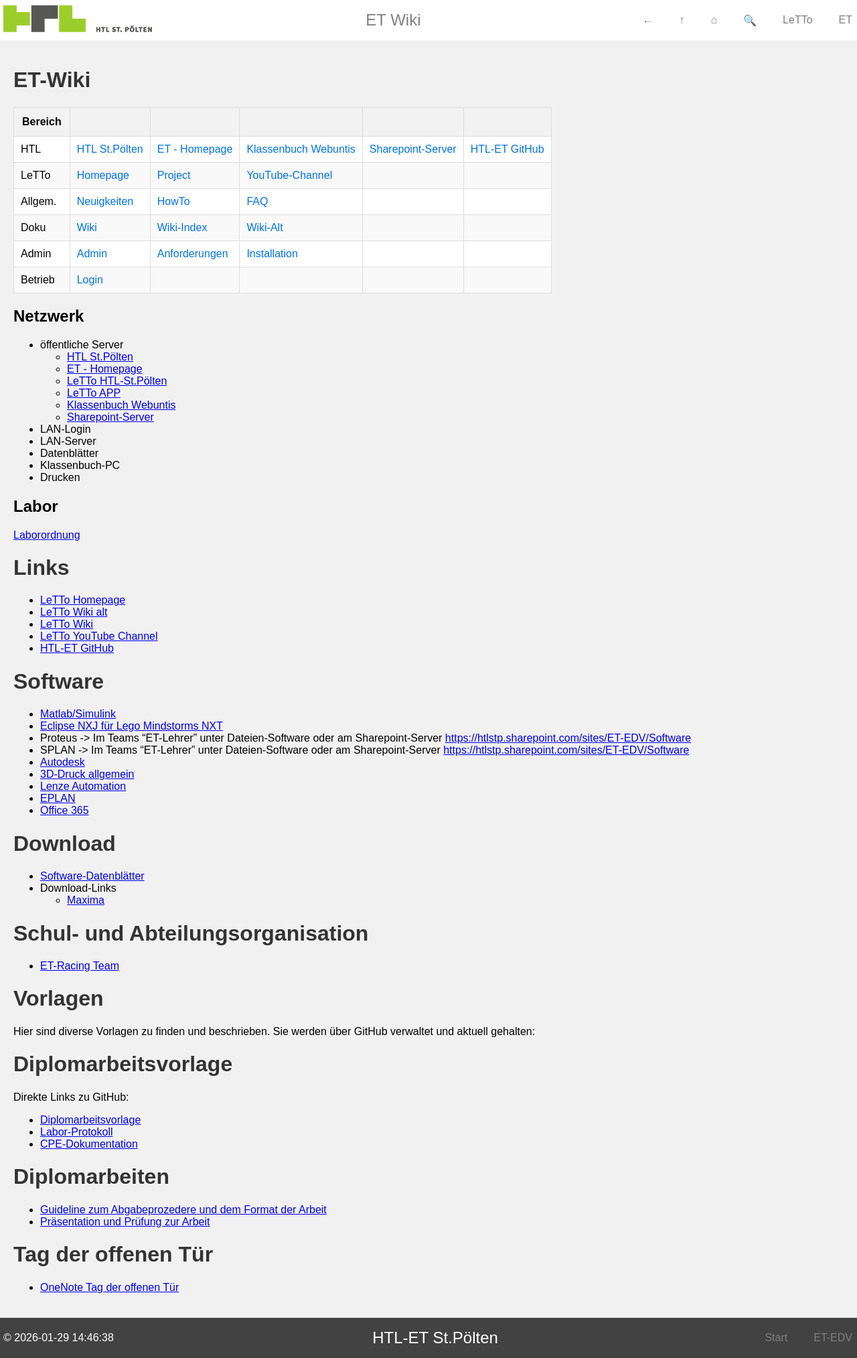
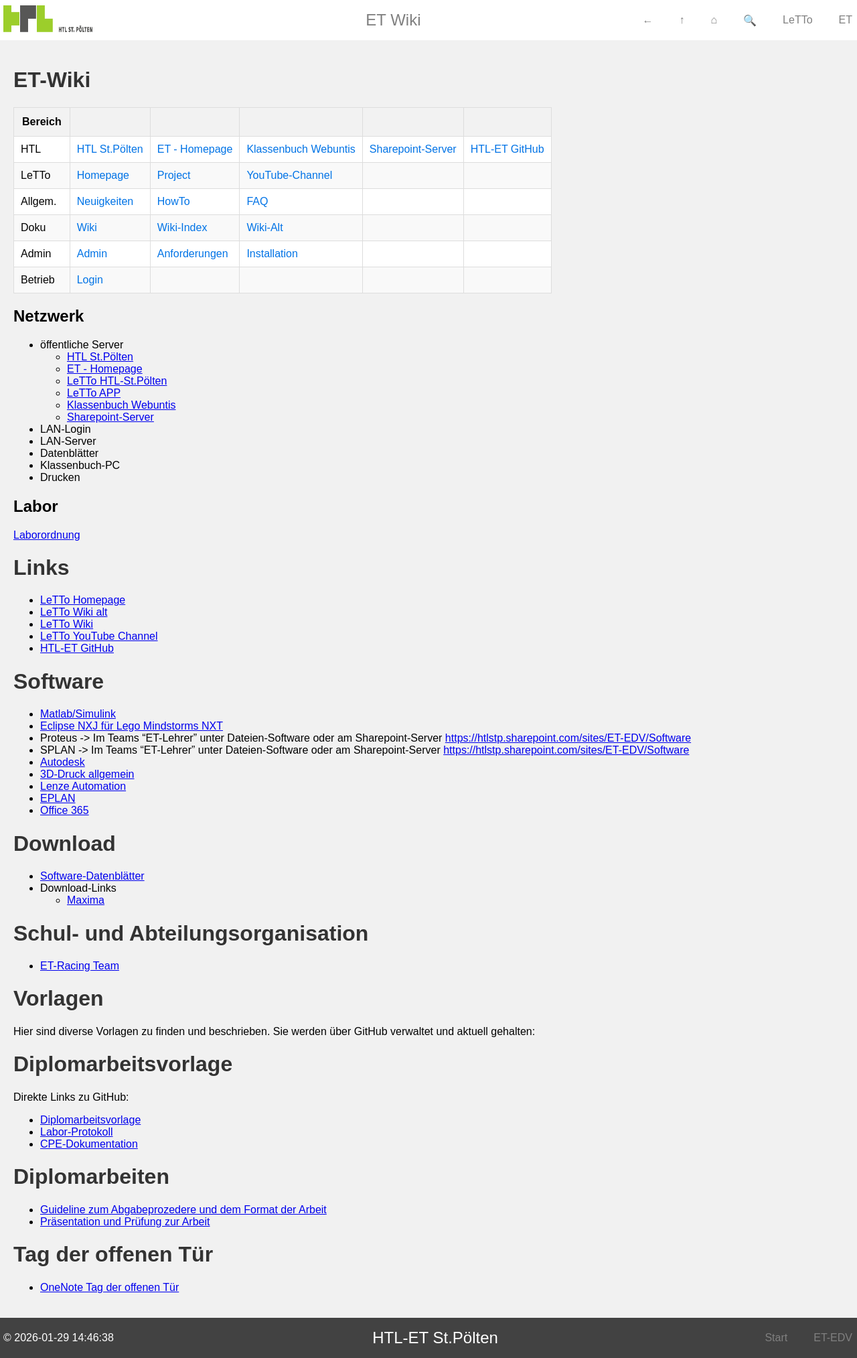
Before and after one commit to htl-stp-et/ET-Info, a Jekyll site: the page built from docs/index.md, in a window 1280 px wide. Shown: the whole page at 67% size. Built offline with Jekyll 4.4.1, drawn with Linux system fonts in a browser that asks for light colours; our own code applies the rules of GitHub Pages for plain Markdown files.

```diff
--- a/docs/assets/css/custom.css
+++ b/docs/assets/css/custom.css
@@ -188,3 +188,8 @@ tbody tr:nth-child(odd) {
         display: none; /* Logo wird ausgeblendet */
     }
 }
+
+img {
+    width: 60%;
+    height: auto;
+}
```
